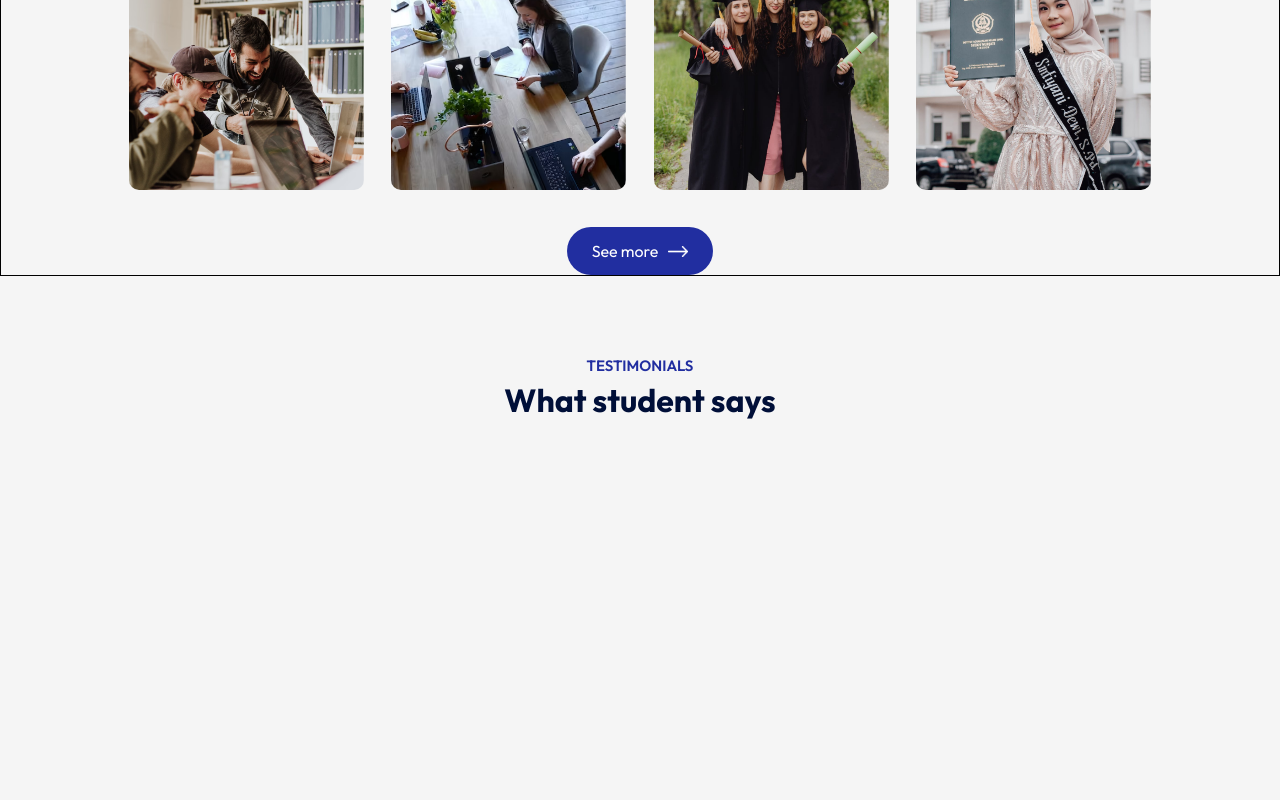
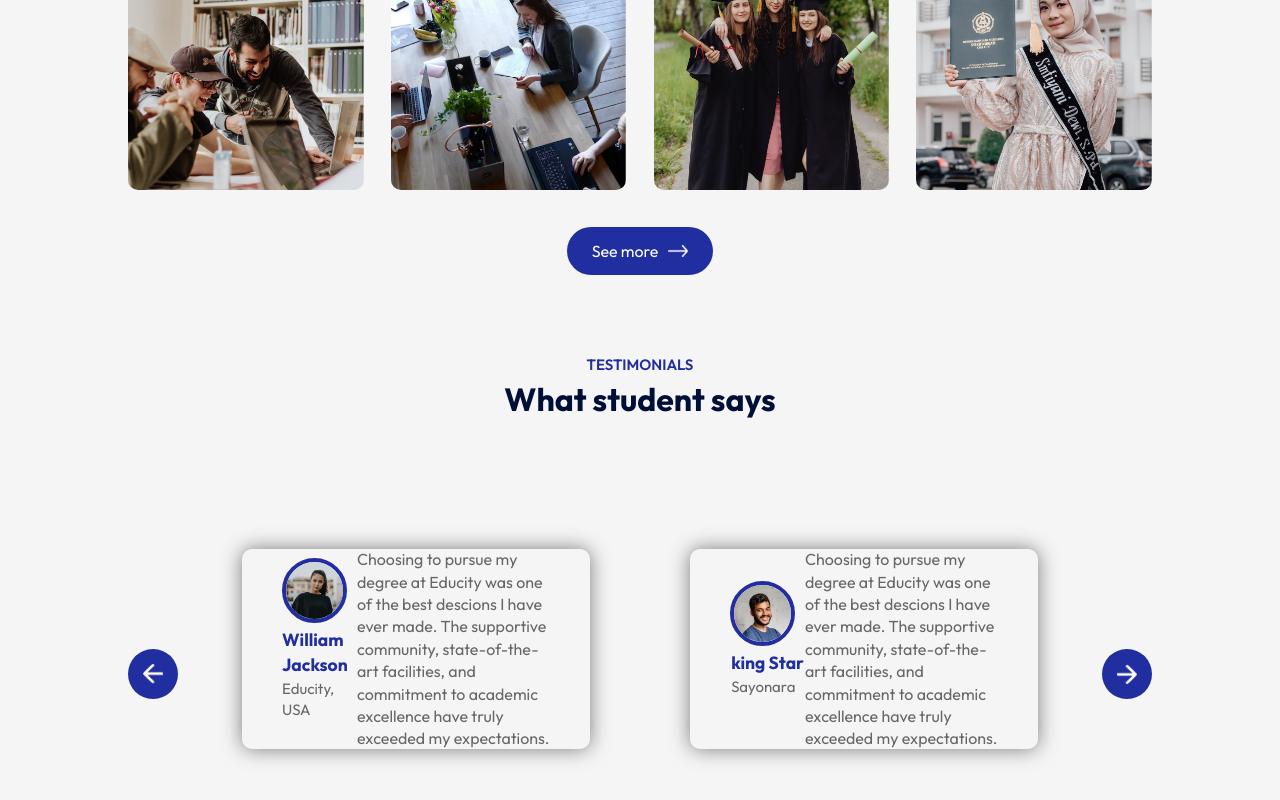
Before and after one commit to Aniket-Maity-22053660/React-Project-2.0, a React (Vite) app in the folder client/: page / in a window 1280 px wide. Shown: the part 2140-2940 px from the top of the page. Before the commit the page ends 2590 px from the top, so only its background shows below. Built offline with nearby package versions, Linux system fonts and the light colour scheme; a web font is replaced by a local one.

Commit message:
Committed!

```diff
--- a/client/src/App.jsx
+++ b/client/src/App.jsx
@@ -6,6 +6,7 @@
 import { Title } from './components/Title/Title.jsx'
 import { About } from './components/About/About.jsx'
 import { Campus } from './components/Campus/Campus.jsx'
+import { Testimonials } from './components/Testimonials/Testimonials.jsx'
 const App = ()=>{
   return(
     <>
@@ -17,6 +18,7 @@
     <Title sub_heading='Gallery' heading='Campus Photos'/>
     <Campus />
     <Title sub_heading='testimonials' heading='What student says'/>
+    <Testimonials />
     </>
   )
 }
--- a/client/src/components/Campus/Campus.css
+++ b/client/src/components/Campus/Campus.css
@@ -6,7 +6,7 @@
     justify-content:space-between;
     height:100%;
     gap:37px;
-    border: 1px solid black;
+    borderi: 1px solid black;
 }
 .gallery{
     display:flex;
--- /dev/null
+++ b/client/src/components/Testimonials/Testimonials.css
@@ -0,0 +1,75 @@
+.testimonials{
+    margin:80px 0px;
+    padding:0px 80px;
+    position:relative;
+
+}
+.next-btn, .back-btn{
+    position:absolute;
+    top:50%;
+    right:10%;
+    transform:translateY(-50%)l;
+    padding:15px;
+    width:50px;
+    border-radius:50%;
+    background:#212EA0;
+    cursor:pointer;
+}
+.back-btn{
+    left:10%;
+}
+.slider{
+    overflow:auto;
+    width:80%;
+    margin:0 auto;
+
+}
+.slider::-webkit-scrollbar {
+  display: none;                   /* Chrome, Safari, Edge */
+}
+.slider ul{
+    display:flex;
+    list-style-type:none;
+    width:200%;
+    overflow-x:hidden;
+
+}
+.slider ul li{
+    width:50%;
+    padding:50px;
+}
+.slide{
+    box-shadow: 0 0 20px rgba(0,0,0,0.5);
+    padding:40px;
+    border-radius:10px;
+    color:#676767;
+    line-height:1.4;
+    display:flex;
+    justify-content:space-between;
+    align-items:center;
+    overflow-y:auto;
+    max-height:200px;
+}
+.slide::-webkit-scrollbar{
+    display:none;
+}
+.slide img{
+    width: 65px;
+    border-radius:50%;
+    border: 4px solid #212EA0;
+    margin-right:10px;
+
+}
+.user-info{
+    display:flex;
+    align-items:center;
+    margin-bottom:20px;
+    flex-direction:column;
+    justify-content:space-between;
+    gap:5px;
+    font-size:15px;
+}
+.user-info h3{
+    color:#212EA0;
+
+}
--- /dev/null
+++ b/client/src/components/Testimonials/Testimonials.jsx
@@ -0,0 +1,68 @@
+import React from 'react'
+import './Testimonials.css'
+import next_icon from '../../assets/next-icon.png'
+import back_icon from '../../assets/back-icon.png'
+import user_1 from '../../assets/user-1.png'
+import user_2 from '../../assets/user-2.png'
+import user_3 from '../../assets/user-3.png'
+import user_4 from '../../assets/user-4.png'
+export const Testimonials = ()=>{
+    return (
+        <div className='testimonials container'>
+            <img src={next_icon} alt='' className='next-btn'/>
+            <img src={back_icon} alt='' className='back-btn'/>
+            <div className='slider'>
+                <ul>
+                    <li>
+                        <div className='slide'>
+                            <div className='user-info'>
+                                <img src={user_1} alt=''/>
+                                <div>
+                                    <h3>William Jackson</h3>
+                                    <span>Educity, USA</span>
+                                </div>
+                            </div>
+                            <p>Choosing to pursue my degree at Educity was one of the best descions I have ever made. The supportive community, state-of-the-art facilities, and commitment to academic excellence have truly exceeded my expectations.</p>
+                        </div>
+                    </li>
+                    <li>
+                        <div className='slide'>
+                            <div className='user-info'>
+                                <img src={user_2} alt=''/>
+                                <div>
+                                    <h3>king Star</h3>
+                                    <span>Sayonara</span>
+                                </div>
+                            </div>
+                            <p>Choosing to pursue my degree at Educity was one of the best descions I have ever made. The supportive community, state-of-the-art facilities, and commitment to academic excellence have truly exceeded my expectations.</p>
+                        </div>
+                    </li>
+                    <li>
+                        <div className='slide'>
+                            <div className='user-info'>
+                                <img src={user_3} alt=''/>
+                                <div>
+                                    <h3>King Star Khan</h3>
+                                    <span>Brazil</span>
+                                </div>
+                            </div>
+                            <p>Choosing to pursue my degree at Educity was one of the best descions I have ever made. The supportive community, state-of-the-art facilities, and commitment to academic excellence have truly exceeded my expectations.</p>
+                        </div>
+                    </li>
+                    <li>
+                        <div className='slide'>
+                            <div className='user-info'>
+                                <img src={user_4} alt=''/>
+                                <div>
+                                    <h3>King King</h3>
+                                    <span>Italy</span>
+                                </div>
+                            </div>
+                            <p>Choosing to pursue my degree at Educity was one of the best descions I have ever made. The supportive community, state-of-the-art facilities, and commitment to academic excellence have truly exceeded my expectations.</p>
+                        </div>
+                    </li>
+                </ul>
+            </div>
+        </div>
+    )
+}
```
